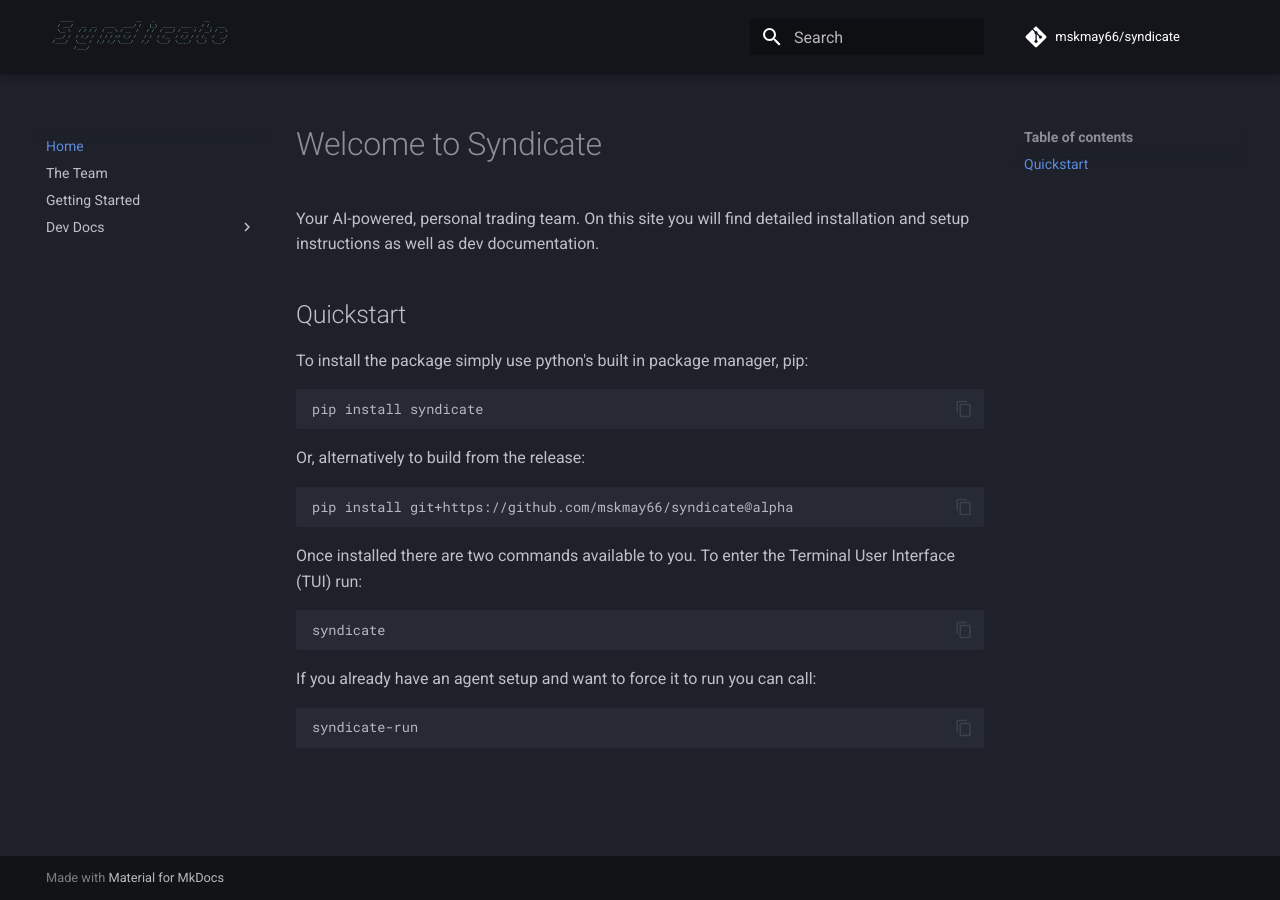
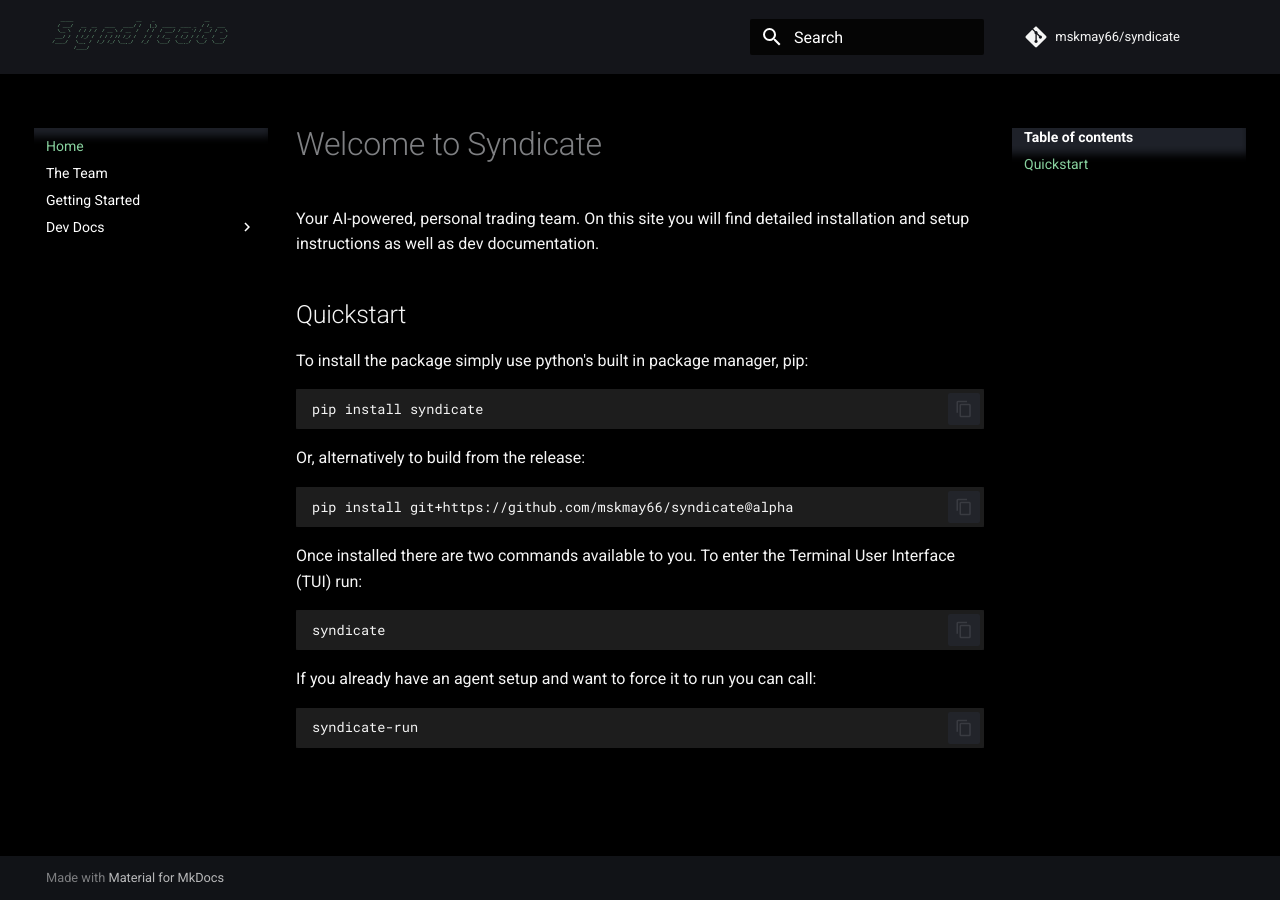
Before and after one commit to mskmay66/syndicate, an MkDocs documentation site: the page built from docs/index.md, in a window 1280 px wide. Built offline with MkDocs 1.6.1 and Material for MkDocs 9.7.7, drawn with Linux system fonts in a browser that asks for light colours; comment, search, counter and statistics services are not loaded.

Commit message:
wrestling with colors

```diff
--- a/docs/stylesheets/extra.css
+++ b/docs/stylesheets/extra.css
@@ -1,18 +1,80 @@
+/* Base text stays white */
 :root {
-    /* Set a classic terminal green hex code */
-    --terminal-green: #8AD4A1;
-    --md-code-bg-color: #000000;
-    --md-code-fg-color: var(--terminal-green);
-    --md-accent-fg-color: var(--terminal-green);
-    /* Optional: Set a slightly different color for hover states */
-    --md-accent-fg-color--transparent: var(--terminal-green);
-  }
+  --terminal-green: #8AD4A1;
 
-  .md-header__button.md-logo img {
-    height: 2.5rem; /* Default is usually around 1.2rem to 2rem */
-    width: auto;
+  --md-default-fg-color: #ffffff;
+  --md-default-fg-color--light: rgba(255, 255, 255, 0.7);
+  --md-default-fg-color--lighter: rgba(255, 255, 255, 0.3);
+  --md-primary-fg-color: #000000;
+  --md-accent-fg-color: var(--terminal-green);
 }
 
-/* .md-header__title {
-  display: none;
-} */
+/* Main backgrounds */
+body,
+.md-container,
+.md-main,
+.md-content,
+.md-sidebar,
+.md-nav,
+.md-footer,
+.md-header,
+.md-tabs {
+  background-color: #000000;
+  color: #ffffff;
+}
+
+/* Default text */
+.md-typeset,
+.md-nav,
+.md-header,
+.md-tabs,
+.md-search,
+.md-footer {
+  color: whitesmoke;
+}
+
+/* Normal links stay white */
+.md-typeset a,
+.md-nav__link,
+.md-tabs__link,
+.md-header__title,
+.md-nav__title {
+  color: #ffffff;
+}
+
+/* Hover + active links become green */
+.md-typeset a:hover,
+.md-nav__link:hover,
+.md-tabs__link:hover,
+.md-nav__link--active,
+.md-tabs__link--active,
+.md-nav__item .md-nav__link--active,
+.md-nav__item .md-nav__link:focus,
+.md-tabs__link:focus {
+  color: var(--terminal-green) !important;
+}
+
+/* Search */
+.md-search__form {
+  background-color: #050505;
+}
+
+.md-search__input,
+.md-search__input::placeholder {
+  color: #ffffff;
+}
+
+/* Code blocks */
+.md-typeset code,
+.md-typeset pre,
+.highlight,
+.highlight pre {
+  background-color: rgba(255, 255, 255, 0.04);
+  color: whitesmoke;
+}
+
+/* Logo */
+.md-header__button.md-logo img {
+  height: 2.5rem;
+  width: auto;
+}
--- a/mkdocs.yml
+++ b/mkdocs.yml
@@ -33,3 +33,8 @@
 plugins:
   - search
   - mkdocstrings
+
+markdown_extensions:
+  - pymdownx.highlight:
+      use_pygments: true
+  - pymdownx.superfences  # Required for fenced code blocks
```
